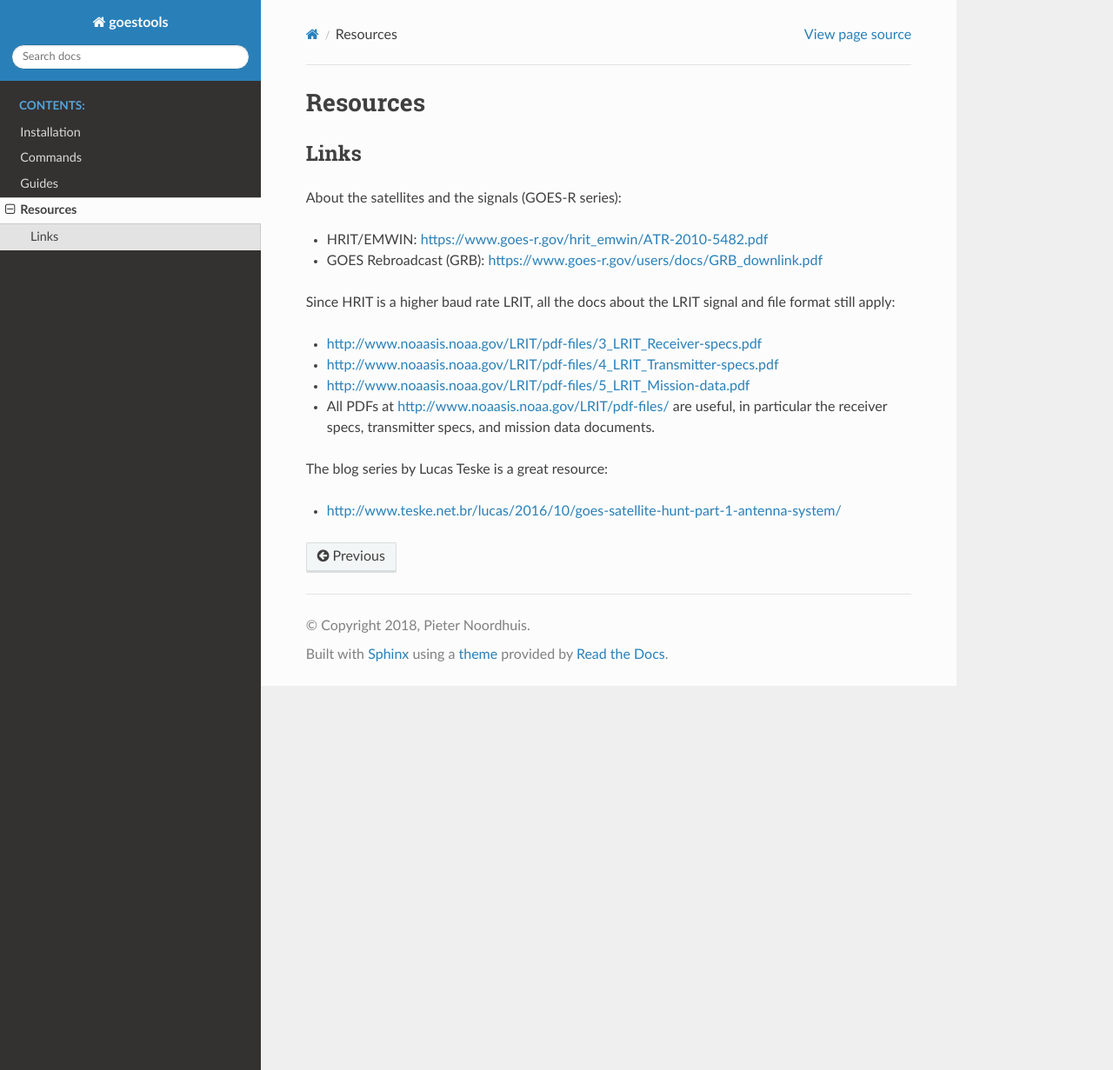
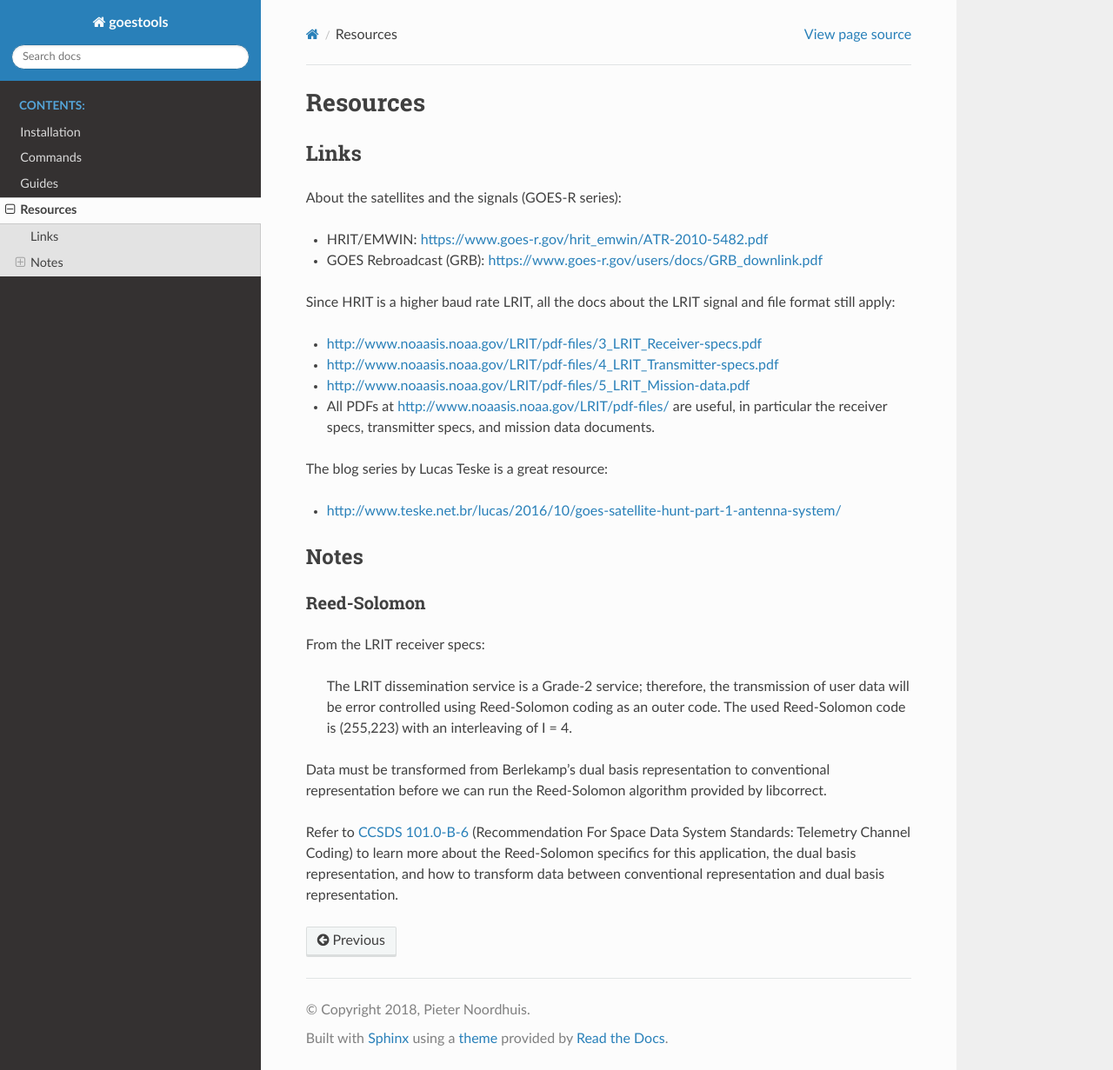
Before and after one commit to pietern/goestools, a Sphinx documentation site: the page built from docs/resources.rst, in a window 1280 px wide and 1231 px high. Shown: the whole window at 87% size. Built offline with Sphinx 7.4.7 and the Read the Docs theme 2.0.0, drawn with Linux system fonts in a browser that asks for light colours.

Commit message:
Add Reed-Solomon note to resources page

```diff
--- a/docs/resources.rst
+++ b/docs/resources.rst
@@ -22,3 +22,28 @@ signal and file format still apply:
 The blog series by Lucas Teske is a great resource:
 
 * http://www.teske.net.br/lucas/2016/10/goes-satellite-hunt-part-1-antenna-system/
+
+Notes
+-----
+
+Reed-Solomon
+^^^^^^^^^^^^
+
+From the LRIT receiver specs:
+
+  The LRIT dissemination service is a Grade-2 service; therefore, the
+  transmission of user data will be error controlled using
+  Reed-Solomon coding as an outer code. The used Reed-Solomon code is
+  (255,223) with an interleaving of I = 4.
+
+Data must be transformed from Berlekamp's dual basis representation to
+conventional representation before we can run the Reed-Solomon
+algorithm provided by libcorrect.
+
+Refer to `CCSDS 101.0-B-6`_ (Recommendation For Space Data System
+Standards: Telemetry Channel Coding) to learn more about the
+Reed-Solomon specifics for this application, the dual basis
+representation, and how to transform data between conventional
+representation and dual basis representation.
+
+.. _`ccsds 101.0-b-6`: https://public.ccsds.org/Pubs/101x0b6s.pdf
```
